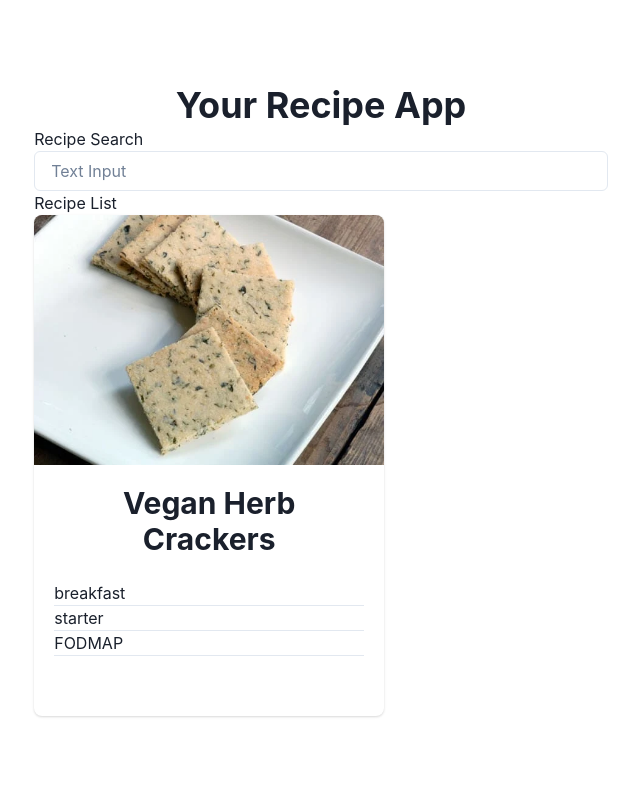
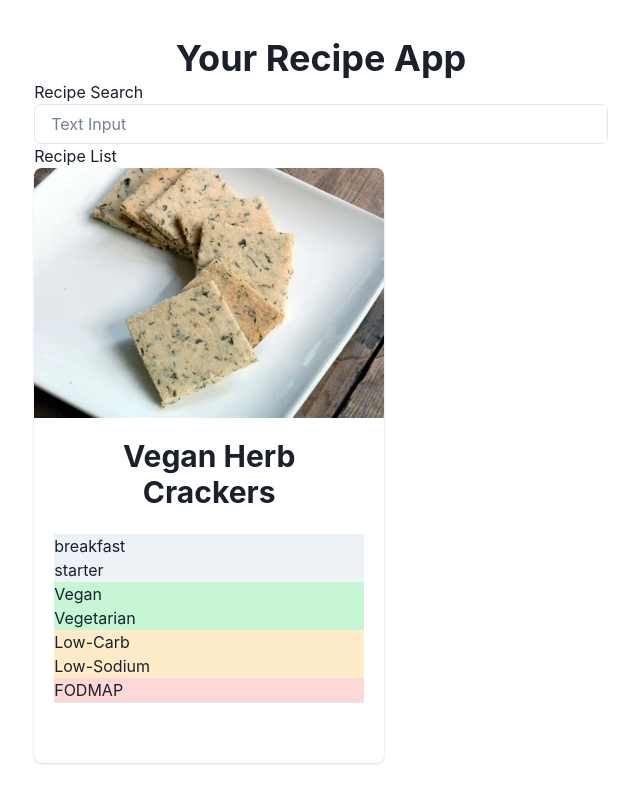
Before and after one commit to tomlajtos/winc-a5-recipe-app, a React (Vite) app: page / in a window 1280 px wide. Shown: the whole page, without its empty margins (319-959 px from the left). Built offline with nearby package versions, Linux system fonts and the light colour scheme.

Commit message:
refactor(RecipeCard): Add helper functions, cond rendering

```diff
--- a/src/components/RecipeCard.jsx
+++ b/src/components/RecipeCard.jsx
@@ -16,7 +16,7 @@ import {
  * Each recipe obj. in the db-file represents a single recipe,
  * so the word "recipes" in some of the labels does not make any sense.
  */
-export const fixLabel = (label) => {
+const fixLabel = (label) => {
   const words = label.toLowerCase().split(" ");
   if (words.includes("recipes")) {
     return words
@@ -28,32 +28,73 @@ export const fixLabel = (label) => {
   }
 };
 
+const showLabels = (labels, isHealthLabel = false) => {
+  if (labels.length > 0) {
+    return isHealthLabel
+      ? labels
+          .filter(
+            (label) =>
+              label.toLowerCase() === "vegan" ||
+              label.toLowerCase() === "vegetarian"
+          )
+          .map((label, index) => (
+            <Text bg={"green.100"} key={index}>
+              {label}
+            </Text>
+          ))
+      : labels.map((label, index) => (
+          <Text bg={"orange.100"} key={index}>
+            {label}
+          </Text>
+        ));
+  }
+};
+
+const showTypes = (types) => {
+  if (types.length > 0) {
+    return types.map((type, index) => (
+      <Text bg={"gray.100"} key={index}>
+        {type}
+      </Text>
+    ));
+  }
+};
+
 export const RecipeCard = ({ recipe, handleClick }) => {
+  const {
+    image,
+    label,
+    mealType,
+    dishType,
+    healthLabels,
+    dietLabels,
+    cautions,
+  } = recipe;
+
   return (
-    <Card
-      p={0}
-      maxW={350}
-      borderRadius={"lg"}
-      onClick={() => handleClick(recipe)}
-    >
-      <CardHeader p={0} maxH={"250px"} overflow={"hidden"}>
-        <Image borderTopRadius={"lg"} src={recipe.image} />
+    <Card p={0} w={350} borderRadius={"lg"} onClick={() => handleClick(recipe)}>
+      <CardHeader p={0} h={"250px"} overflow={"hidden"}>
+        <Image
+          w={350}
+          borderTopRadius={"lg"}
+          src={image}
+          alt={`image of ${label}`}
+        />
       </CardHeader>
       <CardBody>
         <Heading pb={6} size={"lg"} textAlign={"center"}>
-          {fixLabel(recipe.label)}
+          {fixLabel(label)}
         </Heading>
-        {recipe.mealType.map((type, index) => (
-          <Text key={index}>{type}</Text>
-        ))}
-        <hr />
-        {recipe.dishType.map((type, index) => (
-          <Text key={index}>{type}</Text>
-        ))}
-        <hr />
-        {recipe.cautions.map((type, index) => (
-          <Text key={index}>{type}</Text>
-        ))}
+        {showTypes(mealType)}
+        {showTypes(dishType)}
+        {showLabels(healthLabels, true)}
+        {showLabels(dietLabels)}
+        {cautions.length > 0 &&
+          cautions.map((type, index) => (
+            <Text bg={"red.100"} key={index}>
+              {type}
+            </Text>
+          ))}
         <hr />
       </CardBody>
       <CardFooter></CardFooter>
```
